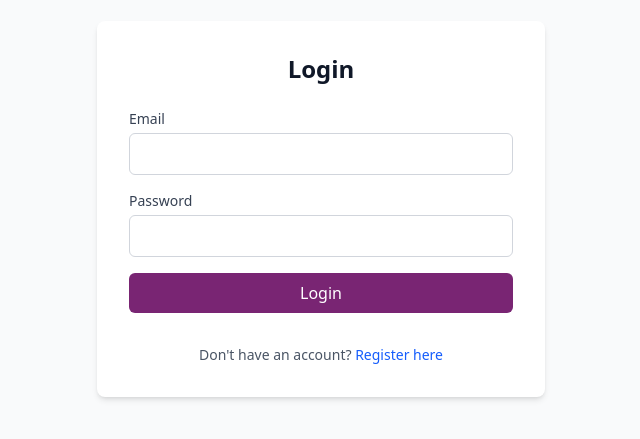
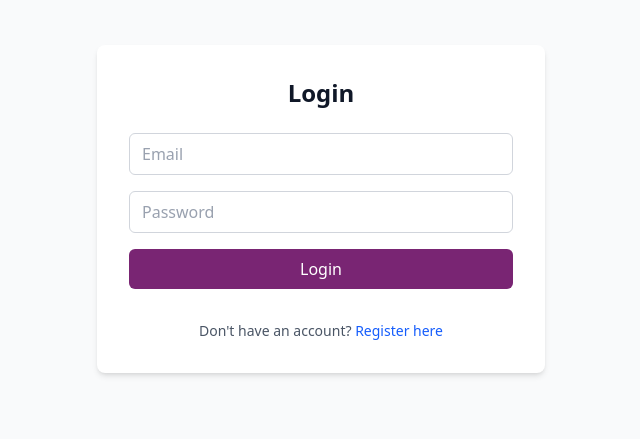
Before and after one commit to arsen2019/ShopTask, a React (Vite) app in the folder shopTask/: page /login in a window 1280 px wide. Shown: the part 191-630 px from the top of the page, without its empty margins (319-959 px from the left). Built offline with nearby package versions, Linux system fonts and the light colour scheme.

Commit message:
Changed form to map the fields

```diff
--- /dev/null
+++ b/shopTask/src/components/FormatInput.tsx
@@ -0,0 +1,44 @@
+import React from 'react';
+
+type FormInputProps = {
+  type: React.HTMLInputTypeAttribute;
+  name: string;
+  value: string;
+  placeholder?: string;
+  error?: string;
+  onChange: (e: React.ChangeEvent<HTMLInputElement>) => void;
+  onFocus?: (e: React.FocusEvent<HTMLInputElement>) => void;
+};
+
+export const FormInput: React.FC<FormInputProps> = ({
+  type,
+  name,
+  value,
+  placeholder,
+  error,
+  onChange,
+  onFocus,
+}) => {
+  const isDate = type === 'date';
+
+  return (
+    <div>
+      <input
+        type={type}
+        id={name}
+        name={name}
+        value={value}
+        placeholder={placeholder}
+        onChange={onChange}
+        onFocus={onFocus}
+        className={`w-full px-3 py-2 border rounded-md focus:outline-none focus:ring-2 focus:ring-blue-500 placeholder-gray-400
+          ${error ? 'border-red-500' : 'border-gray-300'}
+          ${isDate && !value ? 'text-gray-400' : 'text-gray-700'}
+        `}
+        style={isDate ? { colorScheme: 'light' } : undefined}
+      />
+
+      {error && <p className="mt-1 text-sm text-red-600">{error}</p>}
+    </div>
+  );
+};
--- a/shopTask/src/components/LoginForm.tsx
+++ b/shopTask/src/components/LoginForm.tsx
@@ -1,5 +1,6 @@
 import React, { useState } from 'react';
 import { useNavigate } from 'react-router-dom';
+import { FormInput } from './FormatInput';
 
 interface LoginFormData {
   email: string;
@@ -21,6 +22,19 @@ const LoginForm: React.FC = () => {
 
   const [errors, setErrors] = useState<LoginErrors>({});
   const [isSubmitting, setIsSubmitting] = useState(false);
+
+  const fields = [
+    {
+      name: 'email',
+      type: 'email',
+      placeholder: 'Email',
+    },
+    {
+      name: 'password',
+      type: 'password',
+      placeholder: 'Password',
+    },
+  ] as const
 
   const validateForm = (): boolean => {
     const newErrors: LoginErrors = {};
@@ -115,40 +129,17 @@ const LoginForm: React.FC = () => {
         )}
 
         <form onSubmit={handleSubmit} className="space-y-4">
-          <div>
-            <label htmlFor="email" className="block text-sm font-medium text-gray-700 mb-1">
-              Email
-            </label>
-            <input
-              type="email"
-              id="email"
-              name="email"
-              value={formData.email}
-              onChange={handleChange}
-              className={`w-full px-3 py-2 border text-black rounded-md focus:outline-none focus:ring-2 focus:ring-blue-500 ${
-                errors.email ? 'border-red-500' : 'border-gray-300'
-              }`}
-            />
-            {errors.email && <p className="mt-1 text-sm text-red-600">{errors.email}</p>}
-          </div>
-
-          <div>
-            <label htmlFor="password" className="block text-sm font-medium text-gray-700 mb-1">
-              Password
-            </label>
-            <input
-              type="password"
-              id="password"
-              name="password"
-              value={formData.password}
-              onChange={handleChange}
-              className={`w-full px-3 py-2 border text-black rounded-md focus:outline-none focus:ring-2 focus:ring-blue-500 ${
-                errors.password ? 'border-red-500' : 'border-gray-300'
-              }`}
-            />
-            {errors.password && <p className="mt-1 text-sm text-red-600">{errors.password}</p>}
-          </div>
-
+        {fields.map((field) => (
+        <FormInput
+          key={field.name}
+          type={field.type}
+          name={field.name}
+          placeholder={field.placeholder}
+          value={formData[field.name]}
+          error={errors[field.name]}
+          onChange={handleChange}
+        />
+))}
           <button
             type="submit"
             onClick={handleSubmit}
--- a/shopTask/src/components/RegistrationForm.tsx
+++ b/shopTask/src/components/RegistrationForm.tsx
@@ -1,5 +1,6 @@
 import React, { useState } from 'react';
 import { useNavigate } from 'react-router-dom';
+import { FormInput } from './FormatInput';
 
 interface FormData {
   name: string;
@@ -37,6 +38,40 @@ const RegistrationForm: React.FC = () => {
   const [errors, setErrors] = useState<FormErrors>({});
   const [isSubmitting, setIsSubmitting] = useState(false);
   const [submitSuccess, setSubmitSuccess] = useState(false);
+  const fields = [
+    {
+      name: 'name',
+      type: 'text',
+      placeholder: 'Name',
+    },
+    {
+      name: 'email',
+      type: 'email',
+      placeholder: 'Email',
+    },
+    {
+      name: 'education_start_date',
+      type: 'date',
+      placeholder: 'Education Start Date',
+      showPicker: true,
+    },
+    {
+      name: 'education_end_date',
+      type: 'date',
+      placeholder: 'Education End Date',
+      showPicker: true,
+    },
+    {
+      name: 'password',
+      type: 'password',
+      placeholder: 'Password',
+    },
+    {
+      name: 'password_confirmation',
+      type: 'password',
+      placeholder: 'Confirm Password',
+    },
+  ] as const
 
   const validateForm = (): boolean => {
     const newErrors: FormErrors = {};
@@ -208,105 +243,17 @@ const RegistrationForm: React.FC = () => {
         )}
 
         <form onSubmit={handleSubmit} className="space-y-4">
-          <div>
-            <input
-              type="text"
-              id="name"
-              name="name"
-              value={formData.name}
-              onChange={handleChange}
-              placeholder="Name"
-              className={`w-full px-3 py-2 border rounded-md focus:outline-none focus:ring-2 focus:ring-blue-500 placeholder-gray-400 ${
-                errors.name ? 'border-red-500' : 'border-gray-300'
-              }`}
-            />
-            {errors.name && <p className="mt-1 text-sm text-red-600">{errors.name}</p>}
-          </div>
-
-          <div>
-            <input
-              type="email"
-              id="email"
-              name="email"
-              placeholder="Email"
-              value={formData.email}
-              onChange={handleChange}
-              className={`w-full px-3 py-2 border rounded-md focus:outline-none focus:ring-2 focus:ring-blue-500 placeholder-gray-400 ${
-                errors.email ? 'border-red-500' : 'border-gray-300'
-              }`}
-            />
-            {errors.email && <p className="mt-1 text-sm text-red-600">{errors.email}</p>}
-          </div>
-
-          <div>
-            <input
-              type="date"
-              id="education_start_date"
-              name="education_start_date"
-              placeholder='Education Start Date'
-              value={formData.education_start_date}
-              onChange={handleChange}
-              onFocus={(e) => e.target.showPicker?.()}
-              className={`w-full px-3 py-2 border rounded-md focus:outline-none focus:ring-2 focus:ring-blue-500 text-gray-700 placeholder-gray-400 ${
-                errors.education_start_date ? 'border-red-500' : 'border-gray-300'
-              } ${!formData.education_start_date ? 'text-gray-400' : ''}`}
-              style={{ colorScheme: 'light' }}
-            />
-            {errors.education_start_date && (
-              <p className="mt-1 text-sm text-red-600">{errors.education_start_date}</p>
-            )}
-          </div>
-
-          <div>
-            <input
-              type="date"
-              id="education_end_date"
-              name="education_end_date"
-              placeholder='Education End Date'
-              value={formData.education_end_date}
-              onChange={handleChange}
-              onFocus={(e) => e.target.showPicker?.()}
-              className={`w-full px-3 py-2 border rounded-md focus:outline-none focus:ring-2 focus:ring-blue-500 text-gray-700 placeholder-gray-400 ${
-                errors.education_end_date ? 'border-red-500' : 'border-gray-300'
-              } ${!formData.education_end_date ? 'text-gray-400' : ''}`}
-              style={{ colorScheme: 'light' }}
-            />
-            {errors.education_end_date && (
-              <p className="mt-1 text-sm text-red-600">{errors.education_end_date}</p>
-            )}
-          </div>
-
-          <div>
-            <input
-              type="password"
-              id="password"
-              name="password"
-              placeholder="Password"
-              value={formData.password}
-              onChange={handleChange}
-              className={`w-full px-3 py-2 border rounded-md focus:outline-none focus:ring-2 focus:ring-blue-500 placeholder-gray-400 ${
-                errors.password ? 'border-red-500' : 'border-gray-300'
-              }`}
-            />
-            {errors.password && <p className="mt-1 text-sm text-red-600">{errors.password}</p>}
-          </div>
-
-          <div>
-            <input
-              type="password"
-              id="password_confirmation"
-              name="password_confirmation"
-              placeholder="Confirm Password"
-              value={formData.password_confirmation}
-              onChange={handleChange}
-              className={`w-full px-3 py-2 border rounded-md focus:outline-none focus:ring-2 focus:ring-blue-500 placeholder-gray-400 ${
-                errors.password_confirmation ? 'border-red-500' : 'border-gray-300'
-              }`}
-            />
-            {errors.password_confirmation && (
-              <p className="mt-1 text-sm text-red-600">{errors.password_confirmation}</p>
-            )}
-          </div>
+        {fields.map((field) => (
+        <FormInput
+          key={field.name}
+          type={field.type}
+          name={field.name}
+          placeholder={field.placeholder}
+          value={formData[field.name]}
+          error={errors[field.name]}
+          onChange={handleChange}
+        />
+))}
 
           <div>
             <label className="flex items-start">
```
